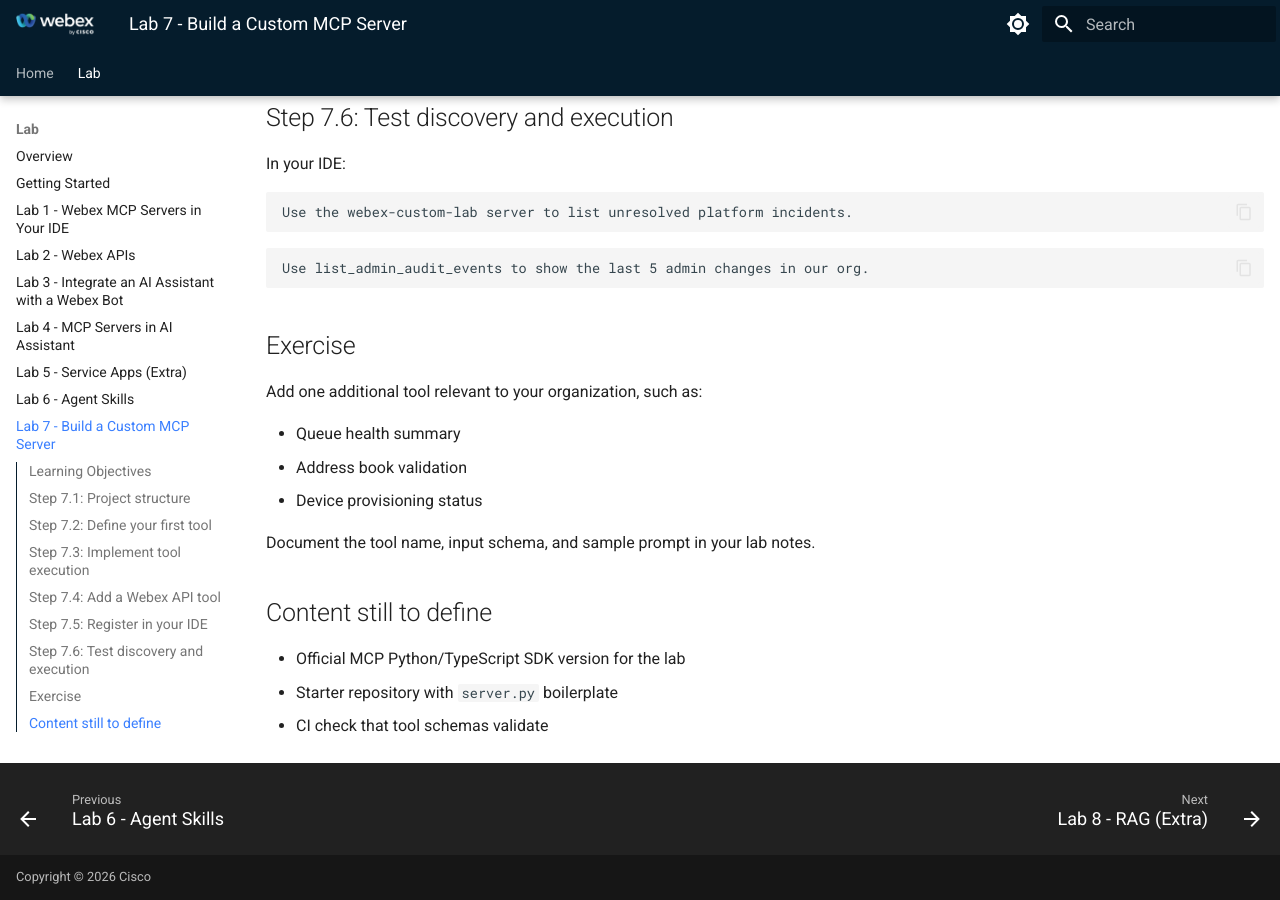
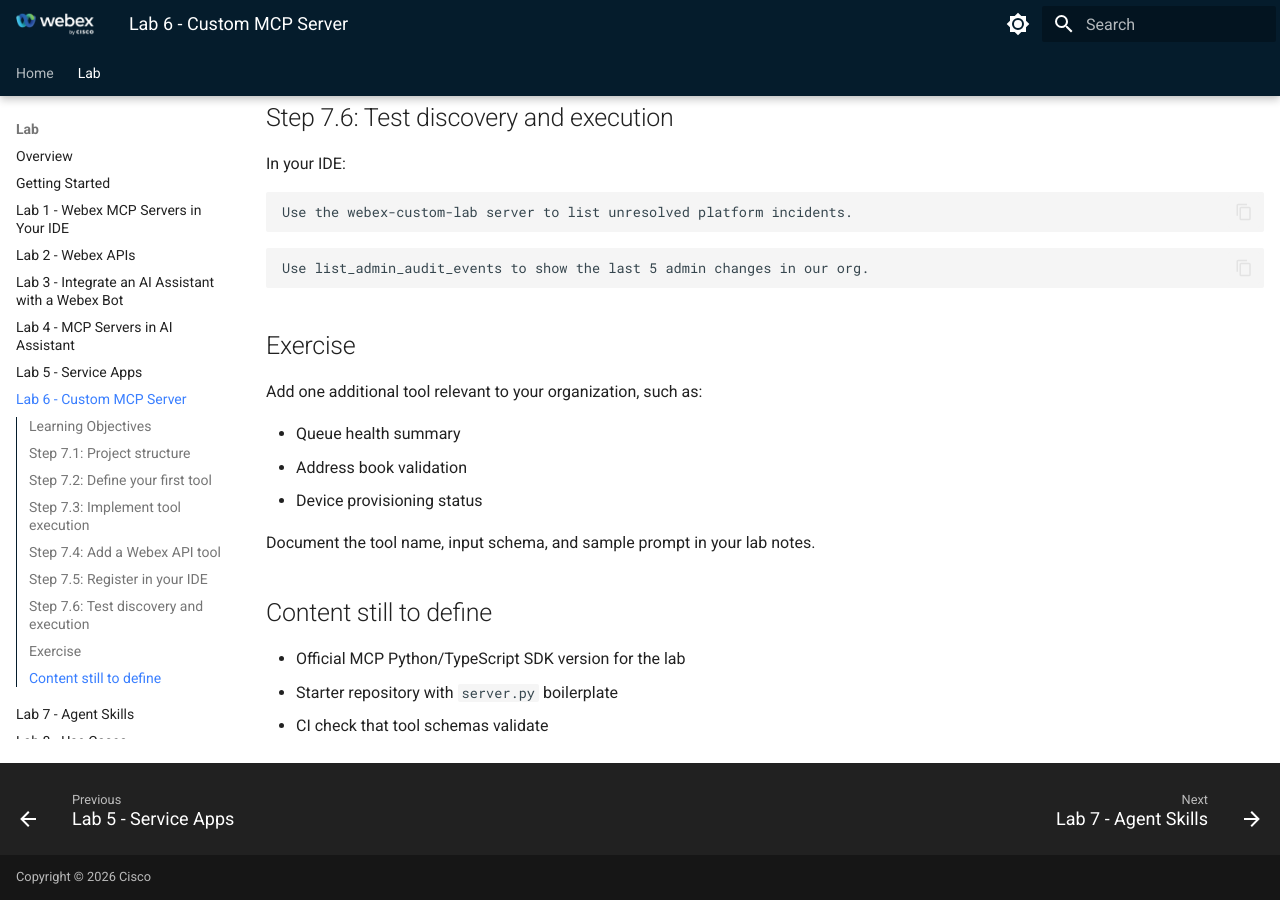
Before and after one commit to WebexCC-SA/LAB-31123, an MkDocs documentation site: the page built from docs/lab8_custom-mcp-server.md, in a window 1280 px wide and 900 px high, scrolled down 2480 px. Built offline with MkDocs 1.6.1 and Material for MkDocs 9.7.7, drawn with Linux system fonts in a browser that asks for light colours.

Commit message:
Update mkdocs.yml

```diff
--- a/mkdocs.yml
+++ b/mkdocs.yml
@@ -89,10 +89,11 @@
       - Lab 2 - Webex APIs: lab2_webex-apis-troubleshooting.md
       - Lab 3 - Integrate an AI Assistant with a Webex Bot: lab3_bot-integration.md
       - Lab 4 - MCP Servers in AI Assistant: lab4_mcp.md
-      - Lab 5 - Service Apps (Extra): lab5_service-app.md
-      - Lab 6 - Agent Skills: lab7_agent-skills.md
-      - Lab 7 - Build a Custom MCP Server: lab8_custom-mcp-server.md
-      - Lab 8 - RAG (Extra): lab8_rag.md
+      - Lab 5 - Service Apps: lab5_service-app.md
+      - Lab 6 - Custom MCP Server: lab8_custom-mcp-server.md
+      - Lab 7 - Agent Skills: lab7_agent-skills.md
+      - Lab 8 - Use Cases: lab8_use-cases.md
+      #- Lab 8 - RAG (Extra): lab8_rag.md
       - NA: exercises.md
       #- Lab 6 - Capstone Troubleshooting Workflow: lab9_capstone-workflow.md
       - Conclusion: conclusion.md
```
